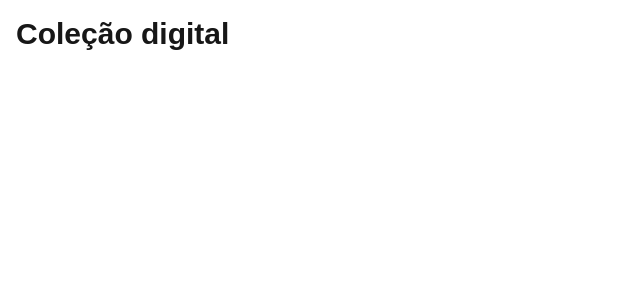
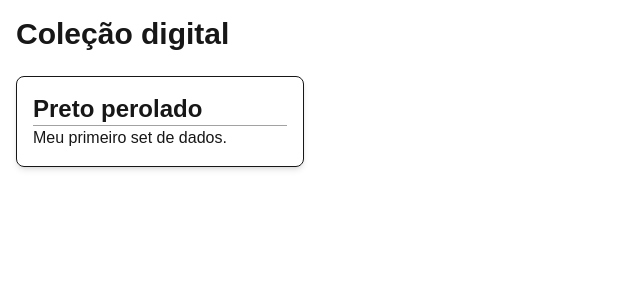
Before and after one commit to gab-souza-martins/digital-collection, a Next.js app: page / in a window 1280 px wide. Shown: the top 300 px of the page, without its empty margins (0-640 px from the left). Built offline with nearby package versions, Linux system fonts and the light colour scheme.

Commit message:
Criado card básico de item da coleção para começar

```diff
--- /dev/null
+++ b/src/app/Components/ItemCard.tsx
@@ -0,0 +1,11 @@
+const ItemCard = () => {
+   return (
+      <div className="w-2xs border rounded-lg p-4 shadow-md">
+         <h2 className="text-2xl font-semibold">Preto perolado</h2>
+         <hr className="opacity-40" />
+         <p>Meu primeiro set de dados.</p>
+      </div>
+   );
+};
+
+export default ItemCard;
--- a/src/app/page.tsx
+++ b/src/app/page.tsx
@@ -1,7 +1,10 @@
+import ItemCard from "./Components/ItemCard";
+
 export default function Home() {
    return (
-      <div className="container p-4">
-         <h1 className="text-3xl font-bold">Coleção digital</h1>
+      <div className="p-4">
+         <h1 className="mb-6 text-3xl font-bold">Coleção digital</h1>
+         <ItemCard />
       </div>
    );
 }
```
